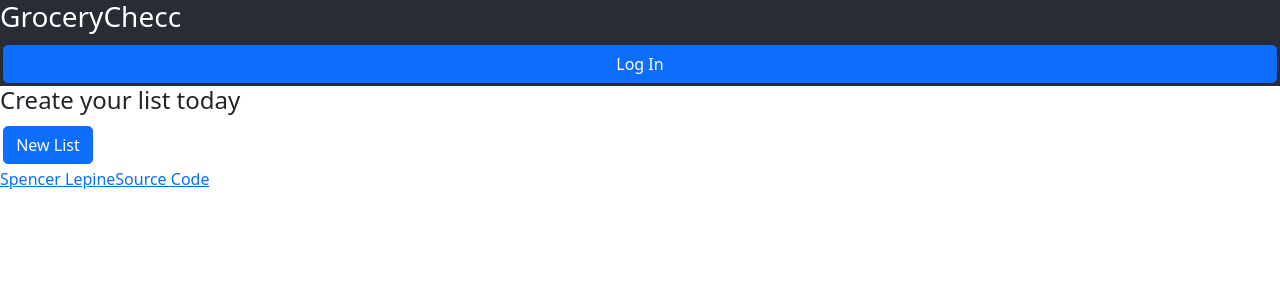
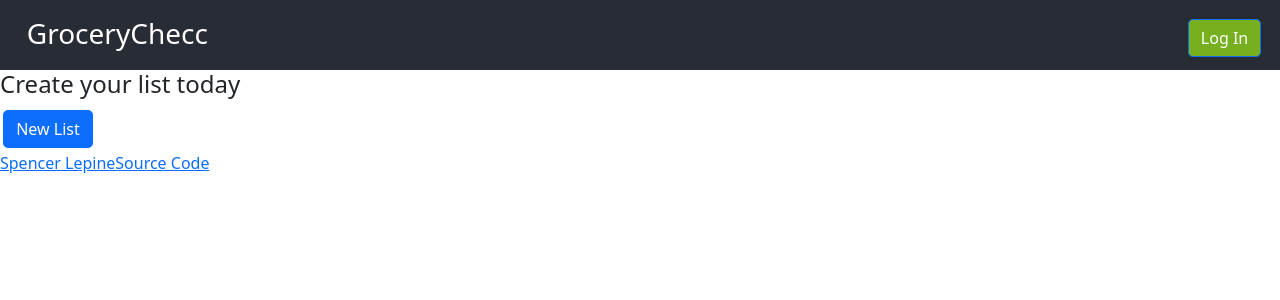
Before and after one commit to spencerlepine/hr-sea19-mvp-quickcart, a React (Create React App) app in the folder client/: page / in a window 1280 px wide. Shown: the top 300 px of the page. Built offline with nearby package versions, Linux system fonts and the light colour scheme.

Commit message:
implement page router

```diff
--- a/client/src/App.css
+++ b/client/src/App.css
@@ -4,13 +4,21 @@
 
 .App-header {
   background-color: #282c34;
-  /* min-height: 100vh; */
-  display: flex;
-  flex-direction: column;
-  /* align-items: center; */
-  justify-content: center;
+  flex-direction: column;  justify-content: center;
   font-size: calc(10px + 2vmin);
   color: white;
+  padding: 0.6em;
+}
+
+.App-header h3 {
+  width: fit-content;
+  padding: 0.4em;
+  display: inline;
+}
+
+.App-header button {
+  background-color: rgb(118, 176, 30) !important;
+  float: right;
 }
 
 .App-link {
@@ -86,6 +94,7 @@ button {
   margin-left: auto;
 }
 
-/* .nutritionButton {
-  color: red;
-} */
+.nutritionButton {
+  margin-left: 1em;
+  background-color: rgb(43, 136, 206) !important;
+}
--- a/client/src/components/ListGenerator/CategoryDropdown/CategoryDropdown.js
+++ b/client/src/components/ListGenerator/CategoryDropdown/CategoryDropdown.js
@@ -1,30 +1,10 @@
 import React, { useState } from 'react';
-import Modal from 'react-bootstrap/Modal';
 import Button from 'react-bootstrap/Button';
-import Popup from '../../Popup/Popup';
 import extractProductData from './extractProductData';
-
-const NutritionPopup = ({ togglePopup, product }) => (
-  <Popup>
-    <Modal.Dialog>
-      <Modal.Header closeButton onClick={togglePopup}>
-        <Modal.Title>Nutrition Facts</Modal.Title>
-      </Modal.Header>
-
-      <Modal.Body>
-        <p>{product['ingredients_text']}</p>
-      </Modal.Body>
-
-      <Modal.Footer>
-        <Button onClick={togglePopup} variant="secondary">Close</Button>
-      </Modal.Footer>
-    </Modal.Dialog>
-  </Popup>
-);
+import ProductCard from '../ProductCard/ProductCard';
 
 const CategoryDropdown = ({ groceries, categoryName }) => {
   const [expandCategory, setExpandCategory] = useState(true);
-  const [showNutrition, setShowNutrition] = useState(false);
 
   const formattedGroceries = (groceries || []).map((groceryObj) => extractProductData(groceryObj));
   const categoryTitle = `${categoryName.substring(0, 1).toUpperCase()}${categoryName.substring(1, categoryName.length)}`;
@@ -42,32 +22,7 @@ const CategoryDropdown = ({ groceries, categoryName }) => {
       {expandCategory && (
         <>
           {formattedGroceries.map((groceryObj) => (
-            <div key={groceryObj["_id"]} className="listCard">
-              <img alt="Product" src={groceryObj.image}></img>
-
-              <div className="productCardDetails">
-
-
-                <h5>{groceryObj.name}</h5>
-
-                <>
-                  <Button
-                    className="nutritionButton"
-                    onClick={() => setShowNutrition(!showNutrition)}
-                  >
-                    View Nutrition
-                  </Button>
-                  {showNutrition && (
-                    <NutritionPopup product={groceryObj} togglePopup={() => setShowNutrition(!showNutrition)} />
-                  )}
-                </>
-
-                <div className="productCardButtons">
-                  <button className="replaceButton">Replace</button>
-                  <button className="removeButton">Remove</button>
-                </div>
-              </div>
-            </div>
+            <ProductCard key={groceryObj['_id']} groceryObj={groceryObj} />
           ))}
         </>
       )}
--- a/client/src/components/ListGenerator/ListGenerator.js
+++ b/client/src/components/ListGenerator/ListGenerator.js
@@ -1,34 +1,61 @@
 import React, { useEffect, useState } from 'react';
 import NewListButton from '../NewListButton/NewListButton';
-// import SaveButton from './SaveButton/SaveButton';
+import Button from 'react-bootstrap/Button';
 import CategoryDropdown from './CategoryDropdown/CategoryDropdown';
+import ProductCard from './ProductCard/ProductCard';
 import { generateGroceryList } from '../../api';
 import categories from '../../config/categories';
+import { useLocation } from "react-router-dom";
+
+// HERE
+// Save list to cart
+const SaveButton = () => (
+  <Button>Save List</Button>
+);
+
+function useQuery() {
+  return new URLSearchParams(useLocation().search);
+}
 
 const ListGenerator = () => {
   const [groceryList, setGroceryList] = useState({});
+  let listId = useQuery().get('id');
 
   useEffect(() => {
+    if (!listId) {
       generateGroceryList(categories, (newList) => {
         setGroceryList(newList);
       });
-  }, []);
+    }
+  }, [listId]);
 
   return (
     <div className="listGenerator">
       <section>
         <NewListButton />
-        {/* <SaveButton /> */}
+
+        {listId && <SaveButton />}
       </section>
 
+      {listId ? (
+        <>
+          {Object.values(groceryList).reduce(
+            (combined, item) => (combined.concat(item)), []
+          ).map((groceryObj) => {
+            <ProductCard key={groceryObj['_id']} groceryObj={groceryObj} />
+          })}
+        </>
+      ) : (
+        <>
           {Object.keys(groceryList).map((groceryCategory, i) => (
             <CategoryDropdown
-          key={i}
+              key={groceryCategory}
               groceries={groceryList[groceryCategory]}
               categoryName={groceryCategory}
             />
           ))}
-      {/* <CategoryDropdown /> */}
+        </>
+      )}
     </div>
   );
 };
--- /dev/null
+++ b/client/src/components/ListGenerator/ProductCard/ProductCard.js
@@ -0,0 +1,69 @@
+import React, { useState } from 'react';
+import Button from 'react-bootstrap/Button';
+import Popup from '../../Popup/Popup';
+import Modal from 'react-bootstrap/Modal';
+
+const NutritionPopup = ({ togglePopup, product }) => (
+  <Popup>
+    <Modal.Dialog>
+      <Modal.Header closeButton onClick={togglePopup}>
+        <Modal.Title>Nutrition Facts</Modal.Title>
+      </Modal.Header>
+
+      <Modal.Body>
+        <p>{product['ingredients_text'] || 'Unable to find ingredients data'}</p>
+      </Modal.Body>
+
+      <Modal.Footer>
+        <Button onClick={togglePopup} variant="secondary">Close</Button>
+      </Modal.Footer>
+    </Modal.Dialog>
+  </Popup>
+);
+
+const ProductCard = ({ groceryObj }) => {
+  const [showNutrition, setShowNutrition] = useState(false);
+
+  const handleRemove = () => {
+    // HERE
+    // remove item from list
+  }
+
+  const handleReplace = () => {
+    // HERE
+    // remove item from list
+    // fetch replacement
+    // render that instead
+  }
+
+  return (
+    <div key={groceryObj["_id"]} className="listCard">
+      <img alt="Product" src={groceryObj.image}></img>
+
+      <div className="productCardDetails">
+
+
+        <h5>{groceryObj.name}</h5>
+
+        <>
+          <Button
+            className="nutritionButton"
+            onClick={() => setShowNutrition(!showNutrition)}
+          >
+            View Nutrition
+          </Button>
+          {showNutrition && (
+            <NutritionPopup product={groceryObj} togglePopup={() => setShowNutrition(!showNutrition)} />
+          )}
+        </>
+
+        <div className="productCardButtons">
+          <button className="replaceButton" onClick={handleReplace}>Replace</button>
+          <button className="removeButton" onClick={handleRemove}>Remove</button>
+        </div>
+      </div>
+    </div>
+  );
+};
+
+export default ProductCard;
--- a/client/src/components/NewListButton/NewListButton.js
+++ b/client/src/components/NewListButton/NewListButton.js
@@ -6,7 +6,7 @@ const NewListButton = () => {
   const history = useHistory();
 
   return (
-    <Button variant="primary" onClick={() => history.push('./new')}>New List</Button>
+    <Button variant="primary" onClick={() => history.push('./list')}>New List</Button>
   );
 };
 
--- a/client/src/components/PageRoutes.js
+++ b/client/src/components/PageRoutes.js
@@ -13,7 +13,7 @@ const PageRoutes = () => (
     <Route exact path="/">
       <HomePage />
     </Route>
-    <Route path="/new">
+    <Route path="/list">
       <ListGenerator />
     </Route>
     <Route path="/search">
```
Lines whose indentation alone changed are shown as unchanged.
